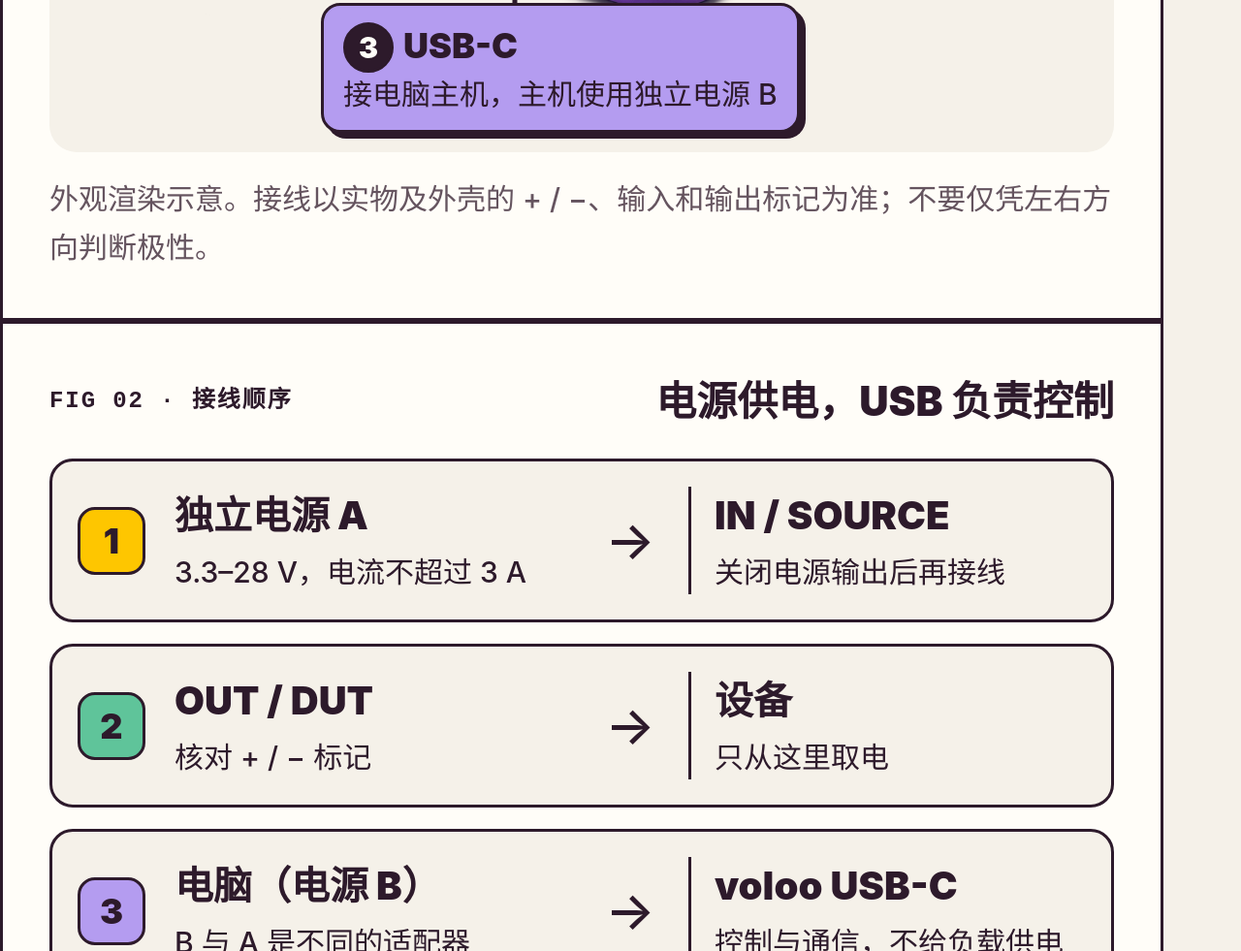
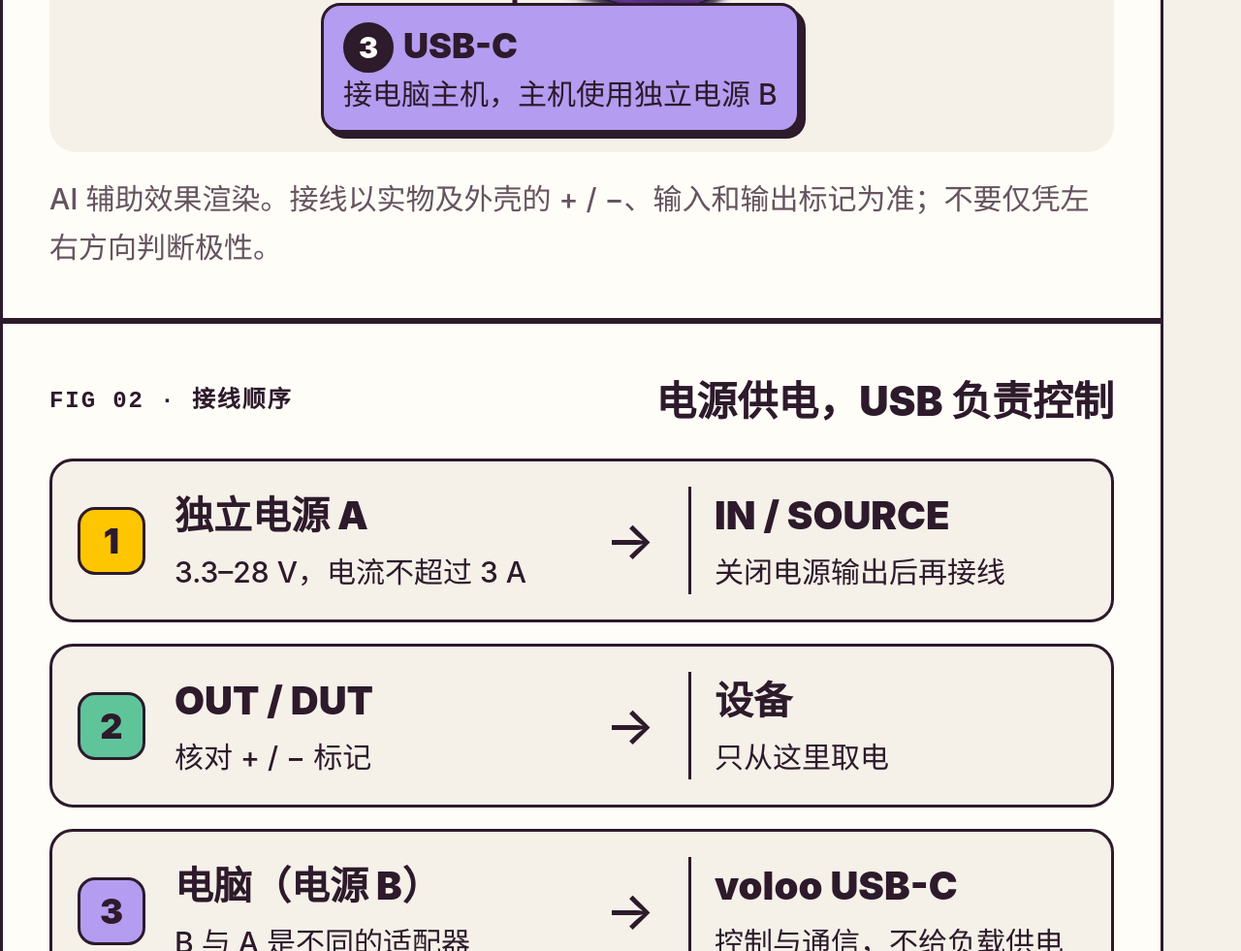
Before and after one commit to librezoo/voloo, a plain HTML site: page docs/assets/guide-figures.html in a window 1280 px wide. Shown: the part 795-1776 px from the top of the page at 97% size. Drawn offline with Linux system fonts and the light colour scheme.

Commit message:
docs: clarify public setup and product boundaries

```diff
--- a/docs/assets/guide-figures.html
+++ b/docs/assets/guide-figures.html
@@ -12,7 +12,7 @@
     <div class="label out"><b><span class="stepnum">2</span>OUT / DUT</b>接设备的电源输入</div>
     <div class="label usb"><b><span class="stepnum">3</span>USB-C</b>接电脑主机，主机使用独立电源 B</div>
   </div>
-  <p class="caption">外观渲染示意。接线以实物及外壳的 + / −、输入和输出标记为准；不要仅凭左右方向判断极性。</p>
+  <p class="caption">AI 辅助效果渲染。接线以实物及外壳的 + / −、输入和输出标记为准；不要仅凭左右方向判断极性。</p>
 </section>
 <section class="figure" id="wiring">
   <div class="heading"><small>FIG 02 · 接线顺序</small><h2>电源供电，USB 负责控制</h2></div>
```
Also changed, not shown: docs/assets/port-map.png, 2 other files.
